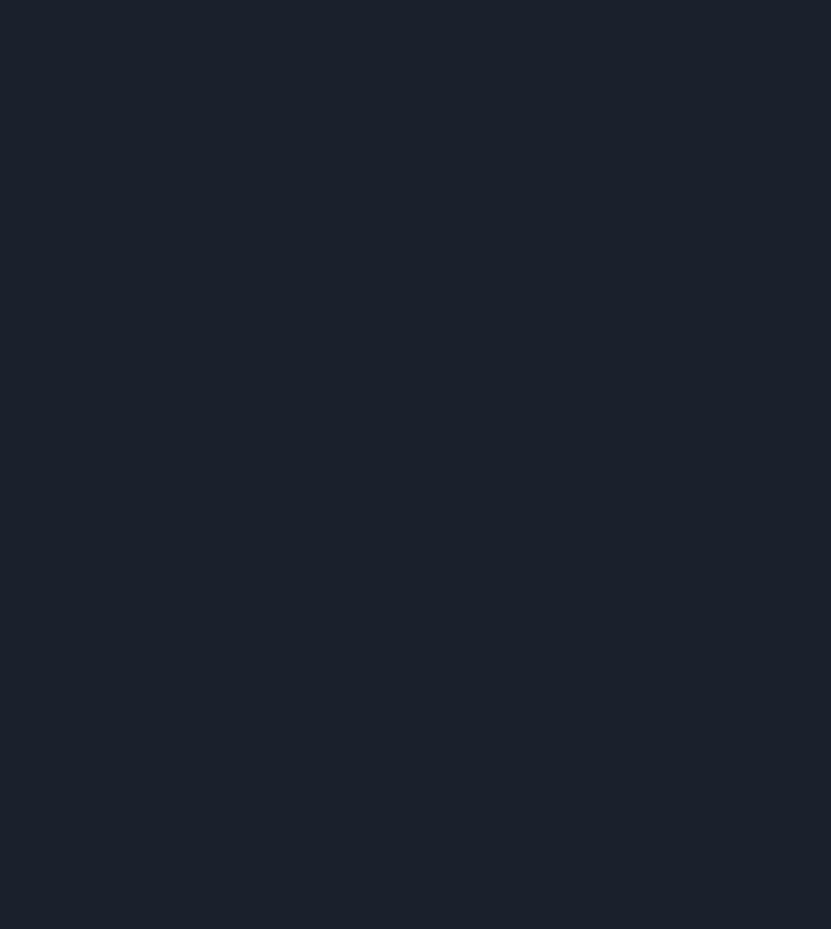
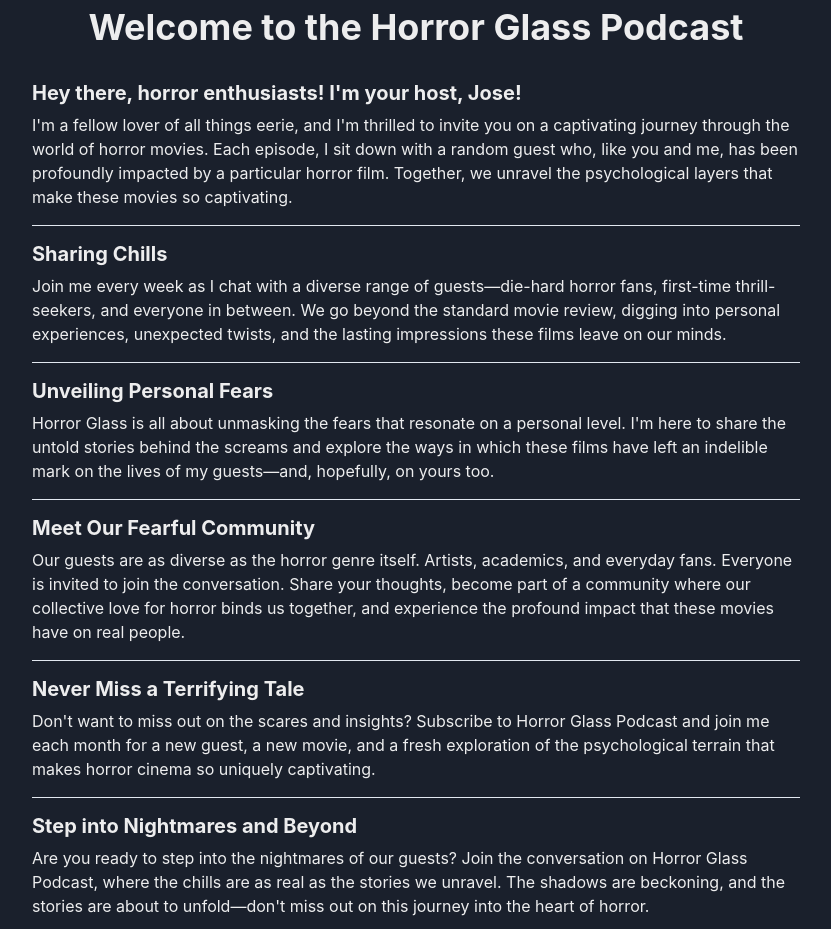
Before and after one commit to mgwall17/podcast-site, a Next.js app: page / in a window 1280 px wide. Shown: the part 283-1212 px from the top of the page, without its empty margins (224-1055 px from the left). Before the commit the page ends 800 px from the top, so only its background shows below. Built offline with nearby package versions, Linux system fonts and the light colour scheme.

Commit message:
added copy to homepage

```diff
--- a/src/pages/index.js
+++ b/src/pages/index.js
@@ -1,17 +1,62 @@
 import { Inter } from 'next/font/google'
-import { Heading, Center, Text, Box } from '@chakra-ui/react'
+import { Heading, Center, StackDivider, VStack, Stack, Text, Box } from '@chakra-ui/react'
 
 const inter = Inter({ subsets: ['latin'] })
 
 export default function Home() {
   return (
-    <>
+    <Box m={4}>
+      <Stack>
+        <Center>
+          <Box as="img" src="HPG_Logo.png" width={'200px'} height={'200px'} alt="Horror Glass Podcast" />
+        </Center>
+        <Center>
+          <Heading>Welcome to the Horror Glass Podcast</Heading>
+        </Center>
+      </Stack>
       <Center>
-        <Heading>Through the Horror Glass</Heading>
-        <Box>
-
-        </Box>
+        <VStack divider={<StackDivider borderColor='gray.200' />}
+          spacing={4}
+          align='stretch' p={8} maxW={'65vw'}>
+          <Box>
+          <Heading mb={2} as="p" size="md">Hey there, horror enthusiasts! I'm your host, Jose!
+          </Heading>
+            <Text>
+           I'm a fellow lover of all things eerie, and I'm thrilled to invite you on a captivating journey through the world of horror movies. Each episode, I sit down with a random guest who, like you and me, has been profoundly impacted by a particular horror film. Together, we unravel the psychological layers that make these movies so captivating.
+          </Text>
+          </Box>
+          <Box>
+            <Heading mb={2} as="h3" size="md">Sharing Chills</Heading>
+            <Text>
+              Join me every week as I chat with a diverse range of guests—die-hard horror fans, first-time thrill-seekers, and everyone in between. We go beyond the standard movie review, digging into personal experiences, unexpected twists, and the lasting impressions these films leave on our minds.
+            </Text>
+          </Box>
+          <Box>
+          <Heading mb={2} as="h3" size="md">Unveiling Personal Fears</Heading>
+          <Text>
+            Horror Glass is all about unmasking the fears that resonate on a personal level. I'm here to share the untold stories behind the screams and explore the ways in which these films have left an indelible mark on the lives of my guests—and, hopefully, on yours too.
+          </Text>
+          </Box>
+          <Box>
+          <Heading mb={2} as="h3" size="md">Meet Our Fearful Community</Heading>
+          <Text>
+            Our guests are as diverse as the horror genre itself. Artists, academics, and everyday fans. Everyone is invited to join the conversation. Share your thoughts, become part of a community where our collective love for horror binds us together, and experience the profound impact that these movies have on real people.
+          </Text>
+          </Box>
+          <Box>
+          <Heading mb={2} as="h3" size="md">Never Miss a Terrifying Tale</Heading>
+          <Text>
+            Don't want to miss out on the scares and insights? Subscribe to Horror Glass Podcast and join me each month for a new guest, a new movie, and a fresh exploration of the psychological terrain that makes horror cinema so uniquely captivating.
+          </Text>
+          </Box>
+          <Box>
+          <Heading mb={2} as="h3" size="md">Step into Nightmares and Beyond</Heading>
+          <Text>
+            Are you ready to step into the nightmares of our guests? Join the conversation on Horror Glass Podcast, where the chills are as real as the stories we unravel. The shadows are beckoning, and the stories are about to unfold—don't miss out on this journey into the heart of horror.
+          </Text>
+          </Box>
+        </VStack>
       </Center>
-    </>
+    </Box>
   )
 }
```
